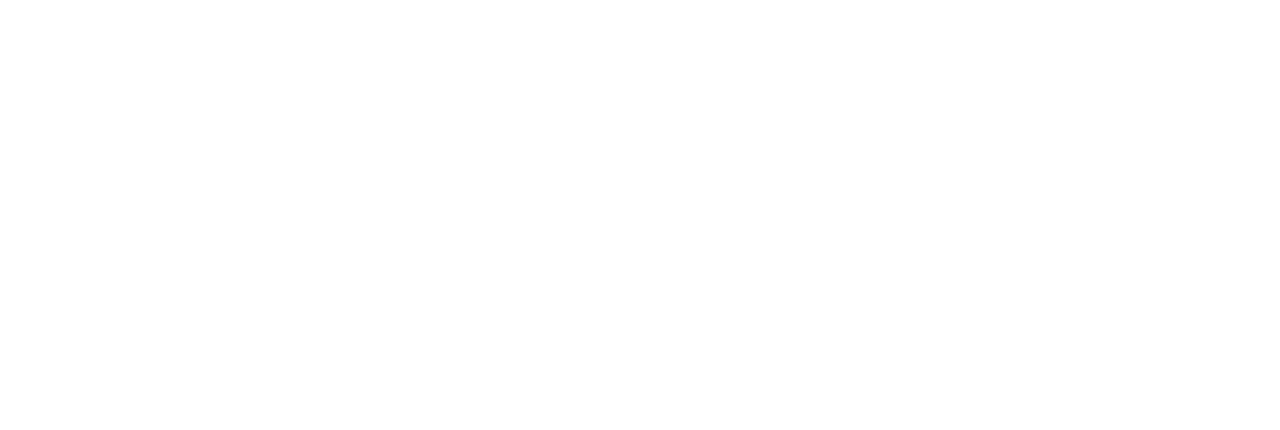
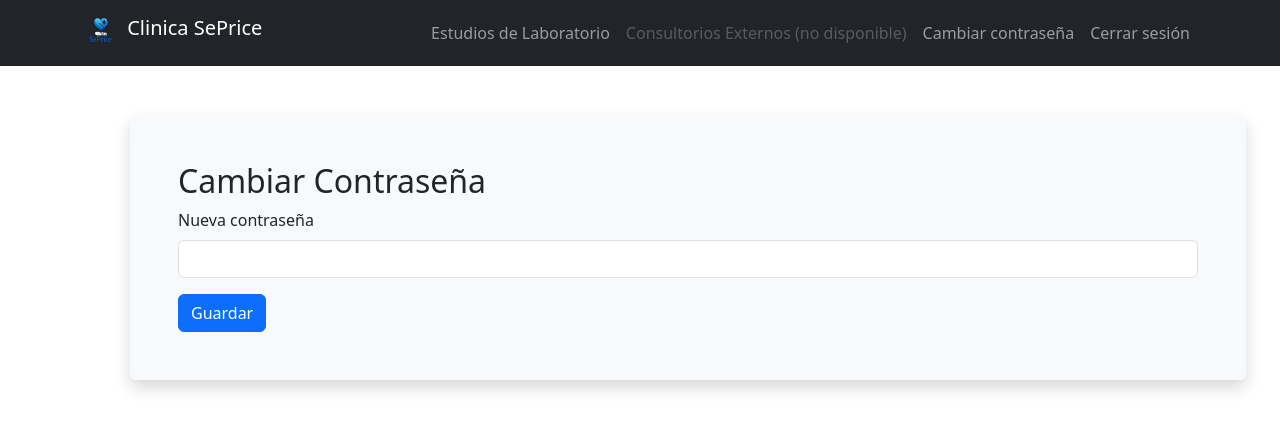
Before and after one commit to fraperrone/ifts29-pp2-proto-front, a React (Vite) app: page /cambiar-contrasena in a window 1280 px wide. Before the commit this address had no page. Shown: the top 430 px of the page. Built offline with nearby package versions, Linux system fonts and the light colour scheme; sample sign-in values are in the browser's storage.

Commit message:
cambiar contrasena

```diff
--- a/src/components/controllers/NavbarComponent.jsx
+++ b/src/components/controllers/NavbarComponent.jsx
@@ -35,8 +35,9 @@
         <Navbar.Toggle aria-controls="basic-navbar-nav" />
         <Navbar.Collapse id="basic-navbar-nav">
           <Nav className="ms-auto">
-            <Nav.Link href="/estudios">Estudios de Laboratorio</Nav.Link>
-            <Nav.Link href="/consultorios" disabled>Consultorios Externos (no disponible)</Nav.Link>
+            <Nav.Link onClick={() => navigate("/estudios")}>Estudios de Laboratorio</Nav.Link>
+            <Nav.Link onClick={() => navigate("/consultorios")} disabled>Consultorios Externos (no disponible)</Nav.Link>
+            <Nav.Link onClick={() => navigate("/cambiar-contrasena")}>Cambiar contraseña</Nav.Link>
             <Nav.Link onClick={cerrarSesion}>Cerrar sesión</Nav.Link>
           </Nav>
           {/* Mostrar rol actual */}
--- /dev/null
+++ b/src/pages/login/CambiarContrasenaPage.jsx
@@ -0,0 +1,64 @@
+import { useState } from "react";
+import { Button, Form, Modal, Container } from "react-bootstrap";
+
+export default function CambiarContrasenaPage() {
+
+  const [password, setPassword] = useState("");
+  const [show, setShow] = useState(false);
+
+  const cambiarContrasena = () => {
+    return new Promise((resolve) => {
+      setTimeout(() => {
+        resolve();
+      }, 1500);
+    });
+  };
+
+  const guardar = async () => {
+    await cambiarContrasena();
+    setShow(true);
+  };
+
+  return (
+    <Container className="m-5 p-5 bg-light rounded shadow">
+      <h2>Cambiar Contraseña</h2>
+
+      <Form.Group className="mb-3">
+        <Form.Label>Nueva contraseña</Form.Label>
+
+        <Form.Control
+          type="password"
+          value={password}
+          onChange={(e) => setPassword(e.target.value)}
+        />
+      </Form.Group>
+
+      <Button onClick={guardar}>
+        Guardar
+      </Button>
+
+      <Modal
+        show={show}
+        onHide={() => setShow(false)}
+        centered
+      >
+        <Modal.Header closeButton>
+          <Modal.Title>Operación Exitosa</Modal.Title>
+        </Modal.Header>
+
+        <Modal.Body>
+          Contraseña modificada correctamente.
+        </Modal.Body>
+
+        <Modal.Footer>
+          <Button
+            variant="primary"
+            onClick={() => setShow(false)}
+          >
+            Aceptar
+          </Button>
+        </Modal.Footer>
+      </Modal>
+    </Container>
+  );
+}
--- a/src/router/RouterApp.jsx
+++ b/src/router/RouterApp.jsx
@@ -17,6 +17,7 @@
 import RealizacionEstudioPage from '../pages/estudios/RealizacionEstudioPage'
 import ResultadoEstudioPage from '../pages/historia-clinica/RegistrarResultadoPage'
 import ResultadoEstudioPage2 from '../pages/estudios/ResultadoEstudioPage'
+import CambiarContrasenaPage from '../pages/login/CambiarContrasenaPage'
 // generamos rutas protegias y de logueo
 const RouterApp = () => {
   return (
@@ -46,6 +47,7 @@
           <Route path='/realizacion-estudio' element= {<RealizacionEstudioPage />} />
           <Route path='/registrar-resultado' element= {<ResultadoEstudioPage />} />
           <Route path= '/resultado-estudio' element= {<ResultadoEstudioPage2 />} />
+          <Route path='/cambiar-contrasena' element={<CambiarContrasenaPage />} />
         </Route>
       </Routes>
     </Router>
```
